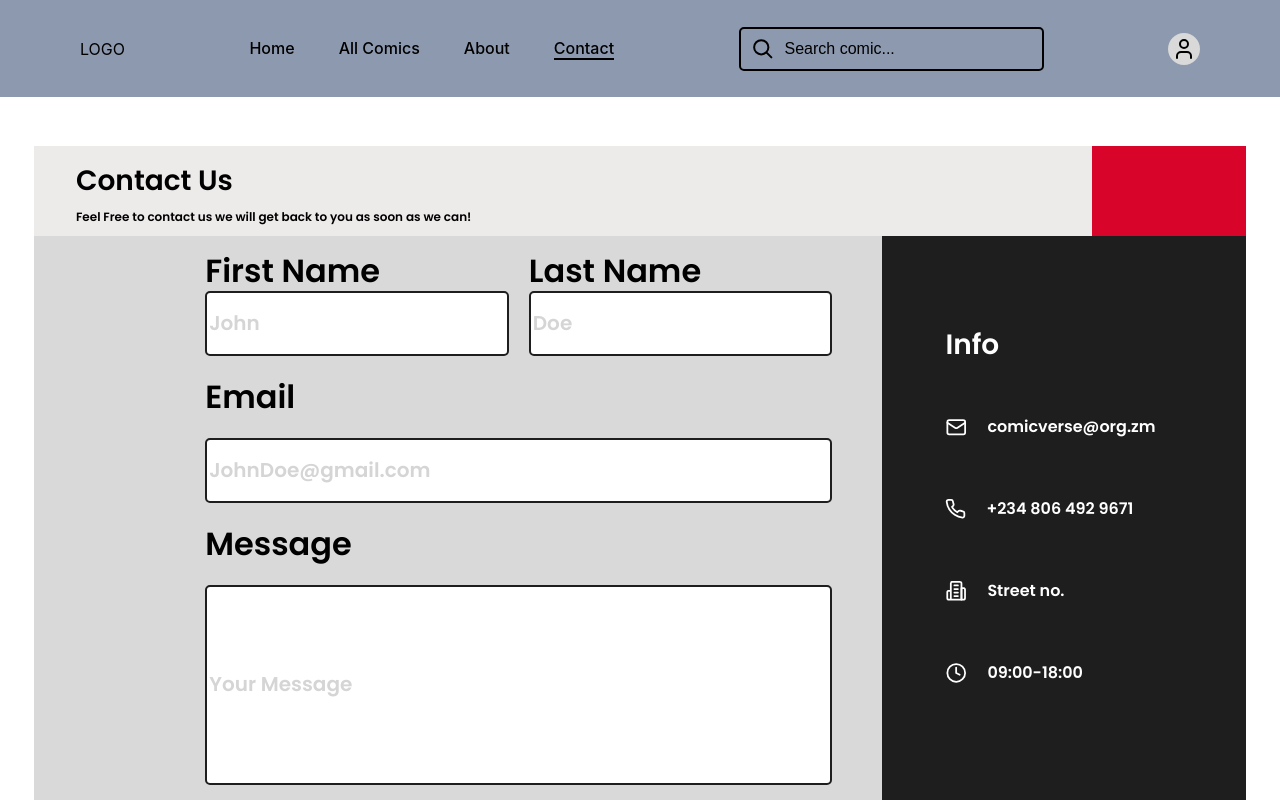
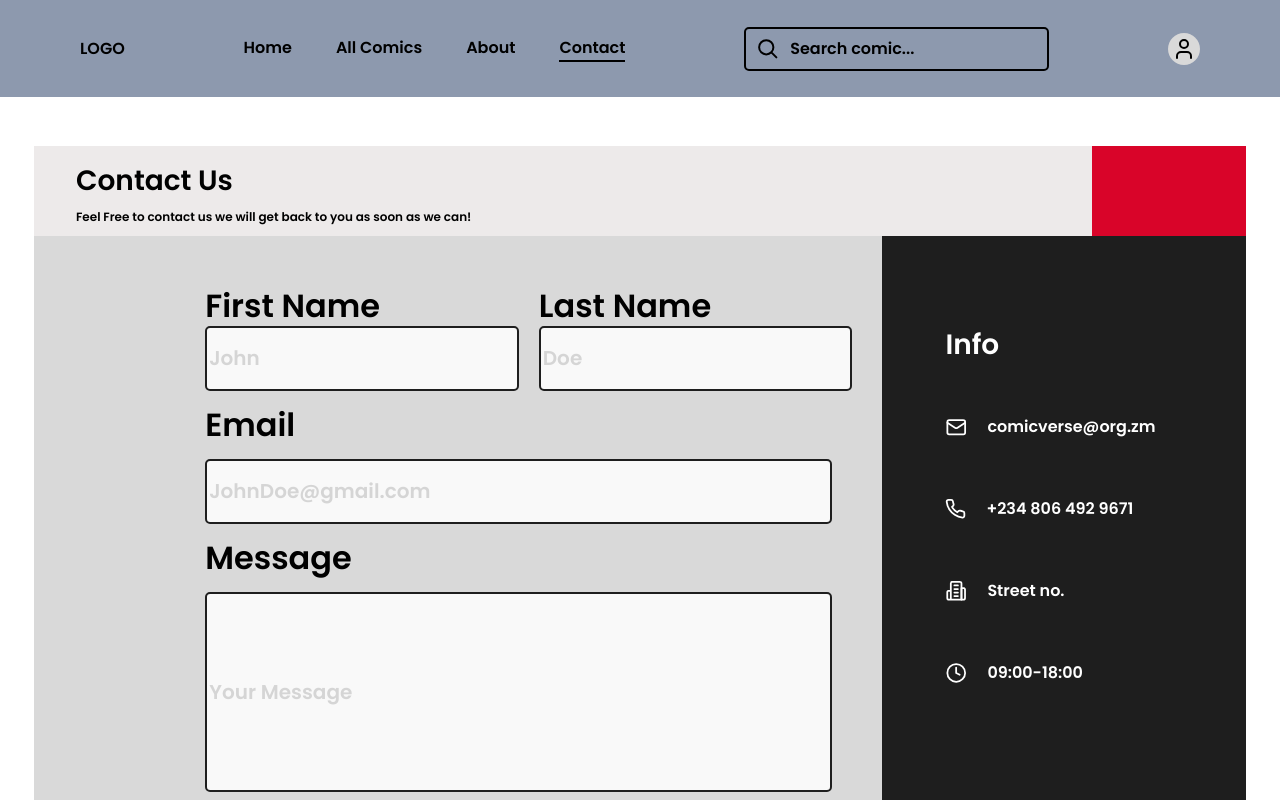
Before and after one commit to Worldwide-Talented-Fellows/comicverse, a Next.js app: page /contact in a window 1280 px wide. Shown: the top 800 px of the page. Built offline with nearby package versions, Linux system fonts and the light colour scheme.

Commit message:
contact page, global variables

```diff
--- a/styles/contactPage/contact.module.css
+++ b/styles/contactPage/contact.module.css
@@ -14,16 +14,14 @@
 }
 
 .header > h3 {
-    font-family: Poppins;
-    font-size: 28px;
-    font-weight: 500;
+    font-size: var(--fs-28);
+    font-weight: var(--fw-500);
     line-height: 36px;
 }
 
 .header > p {
-    font-family: Poppins;
-    font-size: 12px;
-    font-weight: 500;
+    font-size: var(--fs-12);
+    font-weight: var(--fw-500);
     line-height: 36px;
 }
 
@@ -33,7 +31,7 @@
     top: 0;
     width: 154.49px;
     height: 100%;
-    background-color: #d90429;
+    background-color: var(--color-5);
     display: flex;
     flex-direction: column;
     justify-content: flex-end;
--- a/styles/contactPage/contactMain.module.css
+++ b/styles/contactPage/contactMain.module.css
@@ -7,7 +7,7 @@
 }
 
 .item:last-of-type {
-    background-color: #1e1e1e;
+    background-color: var(--color-6);
     color: white;
     display: flex;
     flex-direction: column;
@@ -17,16 +17,14 @@
 
 .item:last-of-type > h3 {
     font-family: Poppins;
-    font-size: 28px;
-    font-weight: 700;
+    font-size: var(--fs-28);
     line-height: 36px;
     letter-spacing: 0em;
 }
 
 .item:last-of-type p {
     font-family: Poppins;
-    font-size: 16px;
-    font-weight: 400;
+    font-weight: var(--fw-500);
     line-height: 36px;
     letter-spacing: 0em;
 }
@@ -42,32 +40,27 @@
     flex-direction: column;
     justify-content: space-between;
     margin: 0 50px;
-    padding-top: 15px;
+    padding-top: 50px;
     height: 100%;
-    font-family: 'Poppins';
 }
 
 .form_container input {
     height: 65px;
-    background-color: #ffffff;
-    border: 2px solid #1e1e1e;
+    background-color: var(--color-2);
+    border: 2px solid var(--color-6);
     border-radius: 5px;
-    color: black;
-    font-size: 20px;
+    font-size: var(--fs-20);
+    font-family: 'Poppins';
+    color: #747474;
 }
 
 .form_container label {
-    font-family: 'Poppins';
-    font-style: normal;
-    font-weight: 500;
-    font-size: 32px;
+    font-weight: var(--fw-500);
+    font-size: var(--fs-32);
     line-height: 40px;
 }
 
 .form_container input::placeholder {
-    font-family: 'Poppins';
-    font-style: normal;
-    font-weight: 400;
     color: #d5d5d5;
 }
 
@@ -75,12 +68,16 @@
     height: 200px;
 }
 
+.form_container input:focus {
+    border-width: 3px;
+}
+
 .submit_button {
-    background-color: #1e1e1e;
+    background-color: var(--color-6);
     width: 100%;
     height: 52px;
     border-radius: 5px;
-    font-weight: 600;
+    font-weight: var(--fw-600);
     font-size: 20px;
     border: none;
     cursor: pointer;
--- a/styles/globals.css
+++ b/styles/globals.css
@@ -3,8 +3,31 @@ html,
 body {
     padding: 0;
     margin: 0;
-    font-family: -apple-system, BlinkMacSystemFont, Segoe UI, Roboto, Oxygen,
-        Ubuntu, Cantarell, Fira Sans, Droid Sans, Helvetica Neue, sans-serif;
+    font-family: 'Poppins', -apple-system, BlinkMacSystemFont, Segoe UI, Roboto,
+        Oxygen, Ubuntu, Cantarell, Fira Sans, Droid Sans, Helvetica Neue,
+        sans-serif;
+}
+
+:root {
+    --color-1: #8d99ae;
+    --color-2: #f9f9f9;
+    --color-3: #2b2d42;
+    --color-4: #181923;
+    --color-5: #d90429;
+    --color-6: #1e1e1e;
+    --fs-32: 32px;
+    --fs-28: 28px;
+    --fs-20: 20px;
+    --fs-12: 12px;
+    --fw-700: 700;
+    --fw-600: 600;
+    --fw-500: 500;
+}
+
+* {
+    box-sizing: border-box;
+    font-family: 'Poppins';
+    margin: 0;
 }
 
 a {
@@ -12,9 +35,12 @@ a {
     text-decoration: none;
 }
 
-* {
-    box-sizing: border-box;
-    margin: 0;
+input:focus {
+    outline: none;
+}
+
+input::placeholder {
+    font-family: 'Poppins';
 }
 
 @media (prefers-color-scheme: dark) {
```
